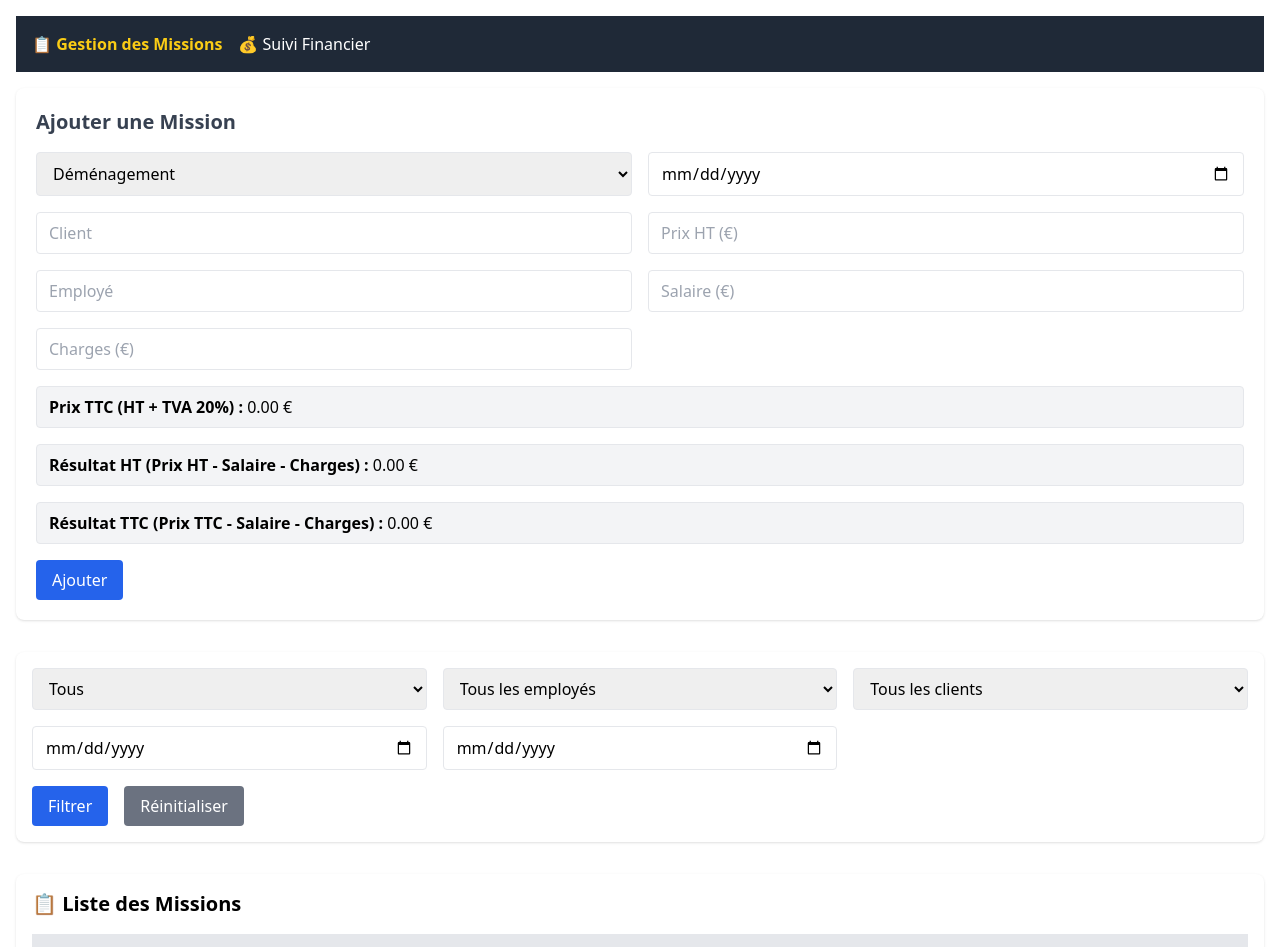
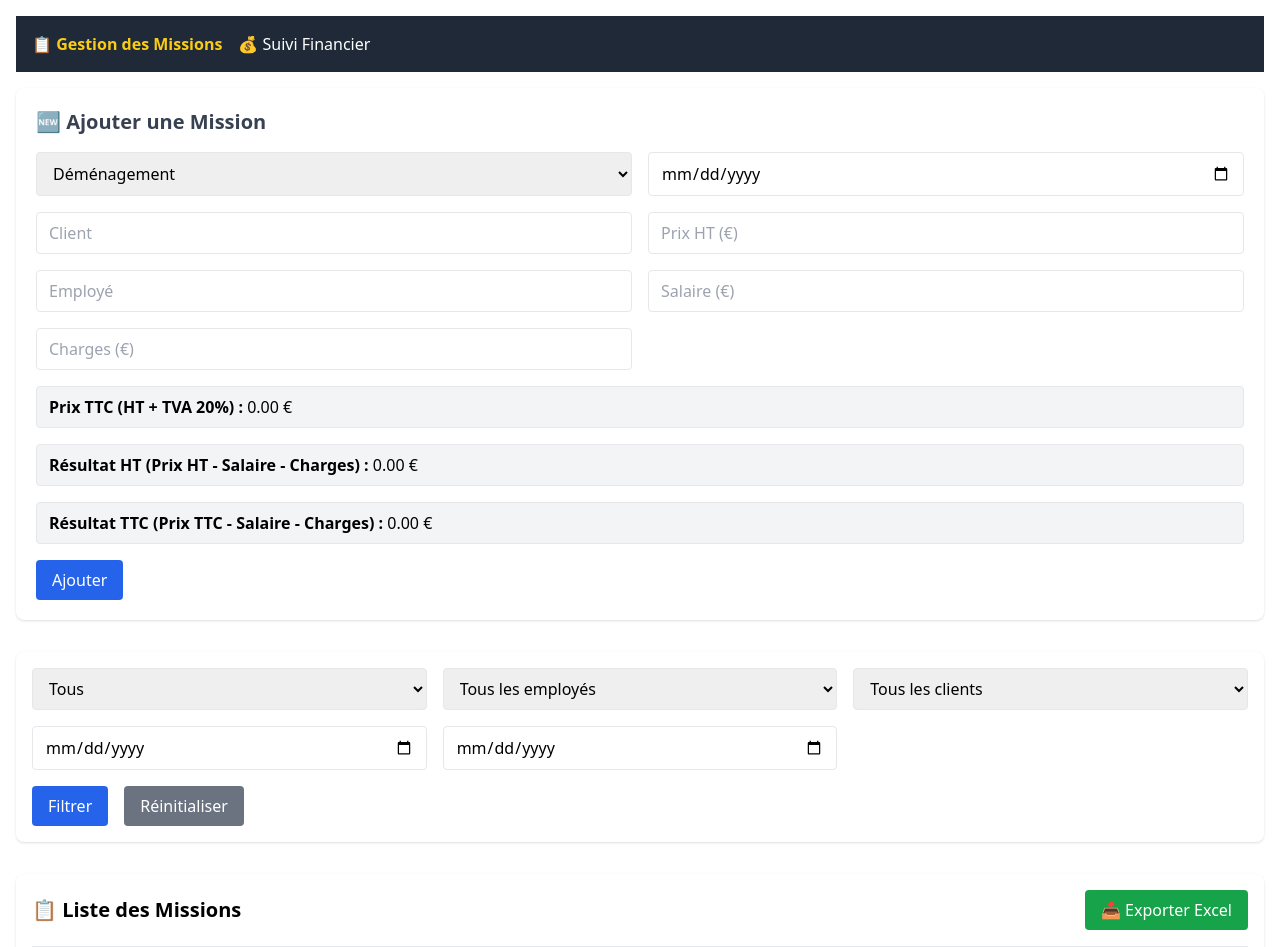
Before and after one commit to azizbelkacemi96/The_Movers, a React (Create React App) app: page / in a window 1280 px wide. Shown: the top 947 px of the page. Built offline with nearby package versions, Linux system fonts and the light colour scheme.

Commit message:
add excel export

```diff
--- a/package.json
+++ b/package.json
@@ -6,6 +6,7 @@
     "@testing-library/jest-dom": "^6.4.2",
     "@testing-library/react": "^14.2.2",
     "@testing-library/user-event": "^14.5.2",
+    "file-saver": "^2.0.5",
     "react": "^18.2.0",
     "react-dom": "^18.2.0",
     "react-router-dom": "^7.3.0",
--- a/src/components/MissionFilter.js
+++ b/src/components/MissionFilter.js
@@ -9,12 +9,11 @@ function MissionFilter({ onFilter, employes = [], clients = [] }) {
     dateFin: '',
   });
 
-  // ✅ Ajout d'une vérification pour éviter la boucle infinie
   useEffect(() => {
     if (onFilter) {
       onFilter(filters);
     }
-  }, [filters]); // ✅ Supprimé `onFilter` des dépendances
+  }, [filters]);
 
   const handleChange = (e) => {
     const { name, value } = e.target;
--- a/src/components/MissionForm.js
+++ b/src/components/MissionForm.js
@@ -50,7 +50,7 @@ function MissionForm({ addMission, missionToEdit, updateMission, cancelEdit }) {
   return (
     <form onSubmit={handleSubmit} className="bg-white shadow p-5 rounded-lg mb-8">
       <h2 className="text-xl font-semibold mb-4 text-gray-700">
-        {missionToEdit ? 'Modifier la Mission' : 'Ajouter une Mission'}
+        {missionToEdit ? 'Modifier la Mission' : '🆕 Ajouter une Mission'}
       </h2>
       <div className="grid grid-cols-2 gap-4 mb-4">
         <select
--- a/src/components/MissionList.js
+++ b/src/components/MissionList.js
@@ -1,9 +1,28 @@
 import React from 'react';
+import * as XLSX from 'xlsx';
+import { saveAs } from 'file-saver';
 
 function MissionList({ missions, deleteMission, editMission }) {
+
+  const exportToExcel = () => {
+    const worksheet = XLSX.utils.json_to_sheet(missions);
+    const workbook = XLSX.utils.book_new();
+    XLSX.utils.book_append_sheet(workbook, worksheet, "Missions");
+
+    const excelBuffer = XLSX.write(workbook, { bookType: 'xlsx', type: 'array' });
+    const data = new Blob([excelBuffer], { type: 'application/octet-stream' });
+    saveAs(data, `missions_${new Date().toISOString().slice(0,10)}.xlsx`);
+  };
+
   return (
     <div className="bg-white shadow p-4 rounded-lg">
-      <h2 className="text-xl font-semibold mb-4">📋 Liste des Missions</h2>
+      <div className="flex justify-between items-center mb-4">
+        <h2 className="text-xl font-semibold">📋 Liste des Missions</h2>
+        <button onClick={exportToExcel} className="bg-green-600 text-white px-4 py-2 rounded">
+          📥 Exporter Excel
+        </button>
+      </div>
+
       <table className="min-w-full table-auto border">
         <thead className="bg-gray-200">
           <tr>
@@ -35,26 +54,14 @@ function MissionList({ missions, deleteMission, editMission }) {
                 <td className="px-4 py-2">{mission.resultatHT} €</td>
                 <td className="px-4 py-2">{mission.resultatTTC} €</td>
                 <td className="px-4 py-2 flex gap-2">
-                  <button
-                    className="bg-green-500 text-white px-2 py-1 rounded"
-                    onClick={() => editMission(index)}
-                  >
-                    Modifier
-                  </button>
-                  <button
-                    className="bg-red-500 text-white px-2 py-1 rounded"
-                    onClick={() => deleteMission(index)}
-                  >
-                    Supprimer
-                  </button>
+                  <button className="bg-green-500 text-white px-2 py-1 rounded" onClick={() => editMission(index)}>Modifier</button>
+                  <button className="bg-red-500 text-white px-2 py-1 rounded" onClick={() => deleteMission(index)}>Supprimer</button>
                 </td>
               </tr>
             ))
           ) : (
             <tr>
-              <td colSpan="11" className="text-center py-4">
-                Aucune mission enregistrée.
-              </td>
+              <td colSpan="11" className="text-center py-4">Aucune mission enregistrée.</td>
             </tr>
           )}
         </tbody>
```
Also changed, not shown: 1 other file (tests, documents, lock files or other folders).
